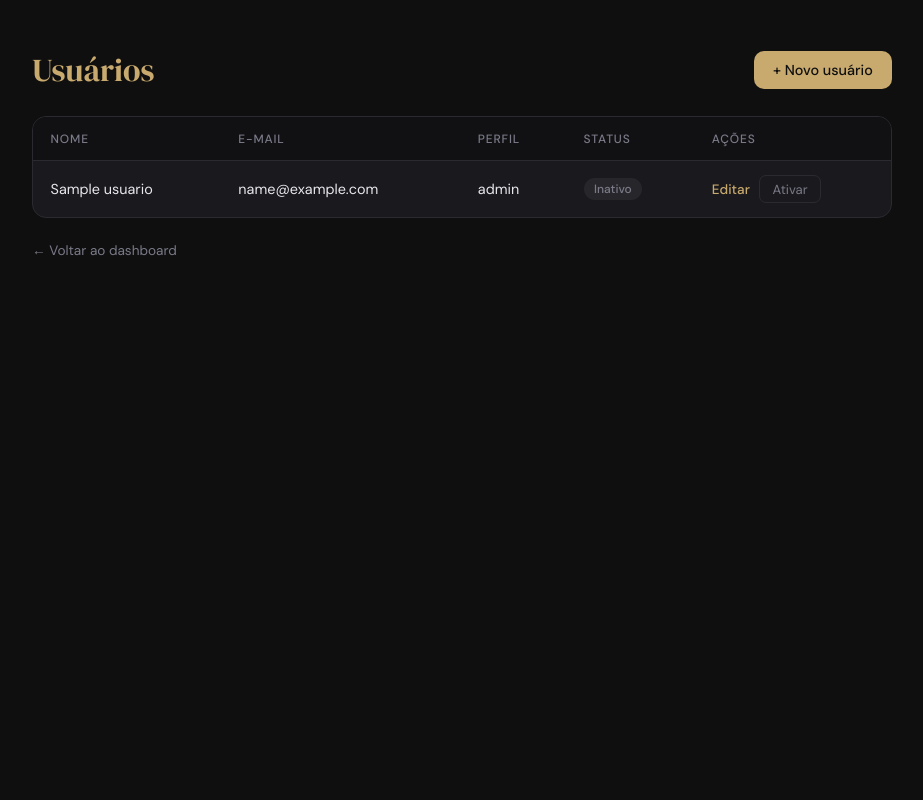
After one commit to gbr-ss/Projeto-MVC---2, a FastAPI app: template app/templates/usuarios/index.html in a window 1280 px wide. The commit adds this page. Shown: the whole page, without its empty margins (178-1101 px from the left). Run offline with FastAPI, Linux system fonts and the light colour scheme; the template is opened without the code that fills it: most values are stand-ins (such as "Sample title", 1, 10 or a date in 2020).

Commit message:
usarios administrador e aba usarios feita

```diff
--- a/app/main.py
+++ b/app/main.py
@@ -4,6 +4,8 @@ from fastapi.templating import Jinja2Templates
 from fastapi.responses import HTMLResponse, RedirectResponse
 
 from app.controllers import auth_controller
+from app.controllers import admin_controller
+
 from app.auth import get_usuario_opcional
 
 app = FastAPI(title="Sistema MVC")
@@ -16,6 +18,7 @@ templates = Jinja2Templates(directory="app/templates")
 
 # Inclui os routeres do controller
 app.include_router(auth_controller.router)
+app.include_router(admin_controller.router)
 
 @app.get("/")
 def tela_home(
--- /dev/null
+++ b/app/templates/usuarios/index.html
@@ -0,0 +1,251 @@
+<!DOCTYPE html>
+<html lang="pt-br">
+<head>
+    <meta charset="UTF-8">
+    <meta name="viewport" content="width=device-width, initial-scale=1.0">
+    <title>Usuários — Estoque</title>
+    <link href="https://fonts.googleapis.com/css2?family=DM+Serif+Display&family=DM+Sans:wght@300;400;500&display=swap" rel="stylesheet">
+    <style>
+        *, *::before, *::after { box-sizing: border-box; margin: 0; padding: 0; }
+
+        :root {
+            --bg: #0f0f10;
+            --surface: #1a1a1e;
+            --border: #2a2a30;
+            --text: #e8e8ec;
+            --muted: #7a7a88;
+            --accent: #c8a96e;
+            --success: #5ab47a;
+            --error: #e07060;
+        }
+
+        body {
+            background: var(--bg);
+            color: var(--text);
+            font-family: 'DM Sans', sans-serif;
+            min-height: 100vh;
+            padding: 3rem 2rem;
+        }
+
+        .container {
+            max-width: 860px;
+            margin: 0 auto;
+            animation: fadeUp .5s ease both;
+        }
+
+        @keyframes fadeUp {
+            from { opacity: 0; transform: translateY(16px); }
+            to   { opacity: 1; transform: translateY(0); }
+        }
+
+        /* Header */
+        .page-header {
+            display: flex;
+            align-items: center;
+            justify-content: space-between;
+            margin-bottom: 1.5rem;
+            flex-wrap: wrap;
+            gap: 1rem;
+        }
+
+        .page-title {
+            font-family: 'DM Serif Display', serif;
+            font-size: 2rem;
+            color: var(--accent);
+        }
+
+        .btn-novo {
+            background: var(--accent);
+            color: #0f0f10;
+            text-decoration: none;
+            padding: .65rem 1.2rem;
+            border-radius: 10px;
+            font-size: .9rem;
+            font-weight: 500;
+            transition: filter .2s;
+        }
+        .btn-novo:hover { filter: brightness(1.1); }
+
+        /* Mensagens */
+        .msg {
+            font-size: .85rem;
+            padding: .65rem 1rem;
+            border-radius: 8px;
+            margin-bottom: 1rem;
+        }
+        .msg-sucesso {
+            background: rgba(90,180,122,.12);
+            border: 1px solid rgba(90,180,122,.3);
+            color: var(--success);
+        }
+        .msg-erro {
+            background: rgba(224,112,96,.12);
+            border: 1px solid rgba(224,112,96,.3);
+            color: var(--error);
+        }
+
+        /* Tabela */
+        .table-wrap {
+            background: var(--surface);
+            border: 1px solid var(--border);
+            border-radius: 14px;
+            overflow: hidden;
+        }
+
+        table {
+            width: 100%;
+            border-collapse: collapse;
+            font-size: .9rem;
+        }
+
+        thead {
+            background: #111114;
+        }
+
+        th {
+            padding: .85rem 1.1rem;
+            text-align: left;
+            font-size: .75rem;
+            font-weight: 500;
+            text-transform: uppercase;
+            letter-spacing: .07em;
+            color: var(--muted);
+            border-bottom: 1px solid var(--border);
+        }
+
+        td {
+            padding: .85rem 1.1rem;
+            border-bottom: 1px solid var(--border);
+            color: var(--text);
+        }
+
+        tbody tr:last-child td { border-bottom: none; }
+
+        tbody tr:hover { background: rgba(255,255,255,.025); }
+
+        /* Badge status */
+        .status {
+            display: inline-block;
+            padding: .2rem .65rem;
+            border-radius: 999px;
+            font-size: .75rem;
+            font-weight: 500;
+        }
+        .status-ativo {
+            background: rgba(90,180,122,.15);
+            color: var(--success);
+        }
+        .status-inativo {
+            background: rgba(255,255,255,.06);
+            color: var(--muted);
+        }
+
+        /* Ações */
+        .acoes {
+            display: flex;
+            align-items: center;
+            gap: .6rem;
+        }
+
+        .btn-editar {
+            color: var(--accent);
+            text-decoration: none;
+            font-size: .85rem;
+            font-weight: 500;
+            transition: opacity .2s;
+        }
+        .btn-editar:hover { opacity: .7; }
+
+        .btn-toggle {
+            background: transparent;
+            border: 1px solid var(--border);
+            color: var(--muted);
+            padding: .3rem .75rem;
+            border-radius: 7px;
+            font-family: inherit;
+            font-size: .82rem;
+            cursor: pointer;
+            transition: all .2s;
+        }
+        .btn-toggle:hover {
+            border-color: var(--error);
+            color: var(--error);
+        }
+        .btn-toggle.ativar:hover {
+            border-color: var(--success);
+            color: var(--success);
+        }
+
+        /* Voltar */
+        .back {
+            display: inline-block;
+            margin-top: 1.5rem;
+            color: var(--muted);
+            text-decoration: none;
+            font-size: .85rem;
+            transition: color .2s;
+        }
+        .back:hover { color: var(--text); }
+    </style>
+</head>
+<body>
+    <div class="container">
+
+        <div class="page-header">
+            <div class="page-title">Usuários</div>
+            <a href="/usuarios/novo" class="btn-novo">+ Novo usuário</a>
+        </div>
+
+        {% if request.query_params.get('criado') == 'ok' %}
+            <div class="msg msg-sucesso">Usuário criado com sucesso!</div>
+        {% endif %}
+        {% if request.query_params.get('editado') == 'ok' %}
+            <div class="msg msg-sucesso">Usuário atualizado com sucesso!</div>
+        {% endif %}
+        {% if request.query_params.get('erro') == 'autoproprio' %}
+            <div class="msg msg-erro">Você não pode desativar sua própria conta.</div>
+        {% endif %}
+
+        <div class="table-wrap">
+            <table>
+                <thead>
+                    <tr>
+                        <th>Nome</th>
+                        <th>E-mail</th>
+                        <th>Perfil</th>
+                        <th>Status</th>
+                        <th>Ações</th>
+                    </tr>
+                </thead>
+                <tbody>
+                    {% for u in usuarios %}
+                    <tr>
+                        <td>{{ u.nome }}</td>
+                        <td>{{ u.email }}</td>
+                        <td>{{ u.role }}</td>
+                        <td>
+                            <span class="status {{ 'status-ativo' if u.ativo else 'status-inativo' }}">
+                                {{ "Ativo" if u.ativo else "Inativo" }}
+                            </span>
+                        </td>
+                        <td>
+                            <div class="acoes">
+                                <a href="/usuarios/{{ u.id }}/editar" class="btn-editar">Editar</a>
+                                <form action="/usuarios/{{ u.id }}/toggle-ativo" method="post">
+                                    <button type="submit" class="btn-toggle {{ '' if u.ativo else 'ativar' }}">
+                                        {{ "Desativar" if u.ativo else "Ativar" }}
+                                    </button>
+                                </form>
+                            </div>
+                        </td>
+                    </tr>
+                    {% endfor %}
+                </tbody>
+            </table>
+        </div>
+
+        <a href="/" class="back">← Voltar ao dashboard</a>
+
+    </div>
+</body>
+</html>
```
Also changed, not shown: app/auth.py (+12 -0 lines), app/controllers/admin_controller.py (added, +33 -0 lines), app/templates/auth/login.html (+14 -0 lines), criar_usarios.py (added, +49 -0 lines), banco.db.
